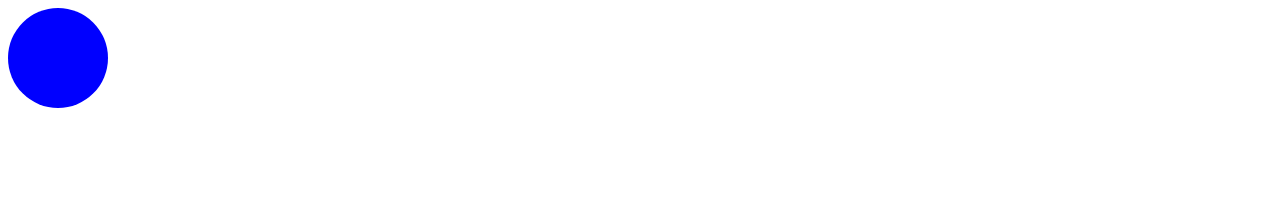
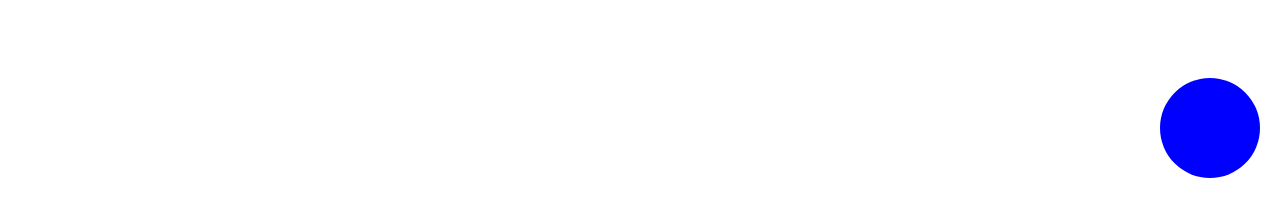
Before and after one commit to AndriySikora/JumpingButton, a plain HTML site: page index.html in a window 1280 px wide. Drawn offline with Linux system fonts and the light colour scheme.

Commit message:
Add files to jumpbutton

```diff
--- a/index.html
+++ b/index.html
@@ -1,7 +1,7 @@
 <!DOCTYPE  html>
 <html>
 	<head>
-		<title></title>
+		<title>Jumping Button</title>
 
 		<style type="text/css">
 			#box {
--- a/script/script.js
+++ b/script/script.js
@@ -1,4 +1,13 @@
 var element = document.getElementById('box');
+
+window.onload = function(){
+	var w = window.outerWidth;
+    var h = window.outerHeight;
+    var randomX = Math.floor((Math.random() * (w-100)));
+    var randomY = Math.floor((Math.random() * (h-100)));
+    element.style.left = randomX+'px';
+    element.style.top = randomY+'px';
+}
 
 element.addEventListener('click', changePosition, true);
 
@@ -7,8 +16,6 @@ function changePosition(){
     var h = window.outerHeight;
     var x = Math.floor((Math.random() * (w-100)));
     var y = Math.floor((Math.random() * (h-100)));
+    element.style.left = x+'px';
     element.style.top = y+'px';
-    element.style.left = x+'px';
-
-
 }
```
